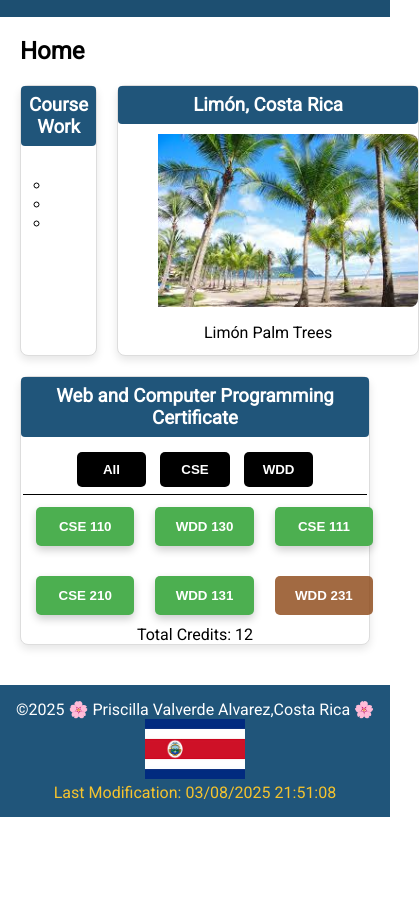
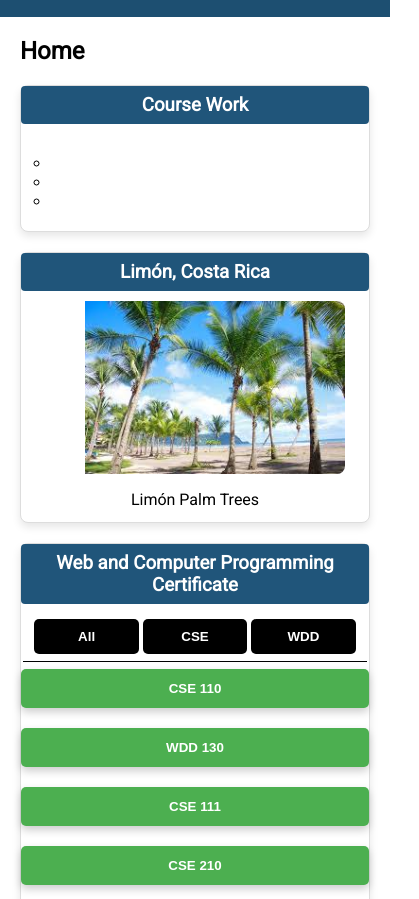
Before and after one commit to PriVaAl/wdd231, a plain HTML site: page index.html in a window 390 px wide. Shown: the part 201-1100 px from the top of the page, 419 px wide, since content can reach past the window. Before the commit the page ends 1018 px from the top, so only its background shows below. Drawn offline with Linux system fonts and the light colour scheme.

Commit message:
updates of image

```diff
--- a/index.html
+++ b/index.html
@@ -62,9 +62,8 @@
     </section>
     </main>
     <footer>
-        <p>&copy;<span id="currentYear"></span> 🌸 Priscilla Valverde Alvarez,Costa Rica 🌸</p>
-        <img src="images/flag.jpg" alt="Costa Rica Flag">
-        <p id="lastModified"></p>
+        <p>&copy;<span id="currentYear"></span> 🌸 Priscilla Valverde Alvarez 🌸 Costa Rica <img src="images/flag.jpg" alt="Costa Rica Flag" class="flag"></p>
+        <p id="lastModified">Last Update: <span id="lastModifiedDate"></span></p>
     </footer>
 </body>
 </html>
--- a/styles/index.css
+++ b/styles/index.css
@@ -189,7 +189,7 @@ main {
     cursor: pointer;
     font-weight: 600;
     border-radius: 5px;
-    width: 20%;
+    width: 30%;
 }
 
 .separator {
@@ -249,9 +249,10 @@ footer {
 }
 
 footer img {
-    width: 100px;
+    width: 40px;
     height: auto;
-    align-items: right;
+    border-radius: 4px;
+    padding-top: 10px;
 }
 
 #lastModified {
@@ -259,7 +260,31 @@ footer img {
     color: #F5C32E;
 }
 
-/* Mobile First: Responsive Navigation for Small Screens */
+@media (max-width: 768px) {
+    .grid {
+        grid-template-columns: 1fr;
+    }
+
+    .courses {
+        grid-template-columns: 1fr;
+    }
+
+    .filters {
+        flex-direction: row;
+        flex-wrap: wrap;
+    }
+
+    .filters button {
+        flex: 1 1 30%;
+        margin: 5px 0;
+    }
+
+    .courses button {
+        width: 100%;
+        margin: 5px 0;
+    }
+}
+
 @media (min-width: 740px) {
     header {
         display: flex;
```
